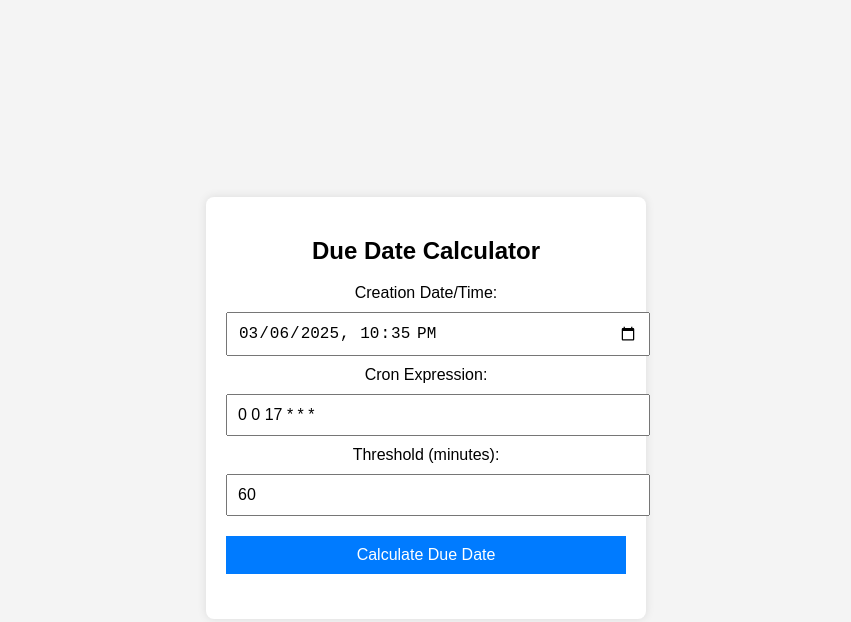
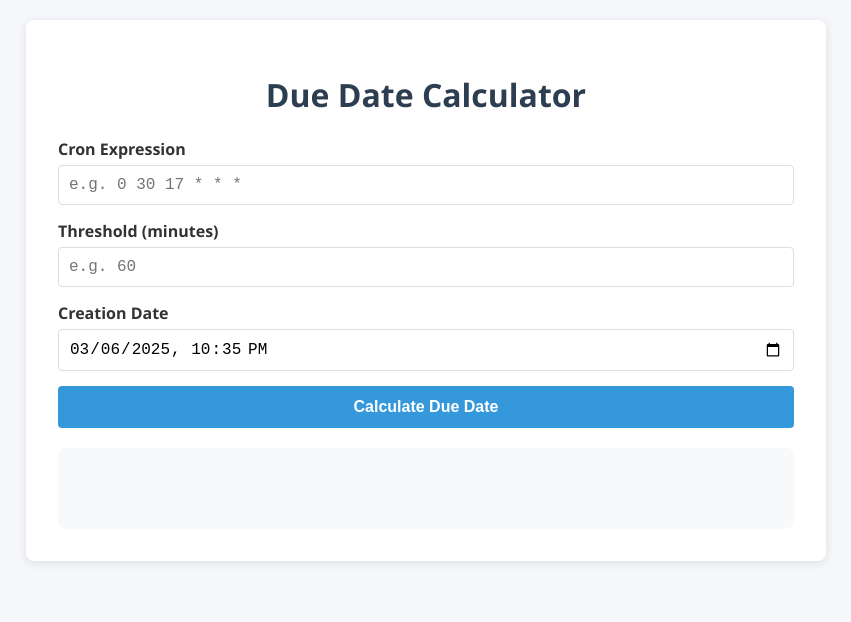
Before and after one commit to kyleastratton/cron-calculator-v2, a plain HTML site: page index.html in a window 1280 px wide. Shown: the whole page, without its empty margins (214-1065 px from the left). Drawn offline with Linux system fonts and the light colour scheme.

Commit message:
Add files via upload

```diff
--- a/index.html
+++ b/index.html
@@ -7,63 +7,127 @@
     <script src="https://cdnjs.cloudflare.com/ajax/libs/later/1.2.0/later.min.js"></script>
     <style>
         body {
-            font-family: Arial, sans-serif;
-            background-color: #f4f4f4;
-            display: flex;
-            justify-content: center;
-            align-items: center;
-            height: 100vh;
+            font-family: 'Segoe UI', Tahoma, Geneva, Verdana, sans-serif;
+            max-width: 800px;
+            /* max-width: 80%; */
+            margin: 0 auto;
+            padding: 20px;
+            background-color: #f5f7fa;
+            color: #333;
         }
         .container {
-            background: white;
-            padding: 20px;
+            background-color: white;
             border-radius: 8px;
-            box-shadow: 0px 0px 10px rgba(0, 0, 0, 0.1);
-            width: 400px;
+            padding: 2rem;
+            box-shadow: 0 2px 10px rgba(0, 0, 0, 0.1);
+            min-width: fit-content;
+            max-width: 100%;
+        }
+        h1, h2 {
+            color: #2c3e50;
             text-align: center;
         }
-        input, button {
+        .form-group {
+            margin-bottom: 15px;
+        }
+        label {
+            display: block;
+            margin-bottom: 5px;
+            font-weight: 600;
+        }
+        input {
+            font-family: monospace;
+        }
+        input, select, button {
+            box-sizing: border-box;
+        }
+        input, select {
             width: 100%;
-            margin: 10px 0;
             padding: 10px;
+            border: 1px solid #ddd;
+            border-radius: 4px;
             font-size: 16px;
         }
         button {
-            background-color: #007bff;
+            background-color: #3498db;
             color: white;
             border: none;
+            padding: 12px 20px;
+            border-radius: 4px;
             cursor: pointer;
+            font-size: 16px;
+            width: 100%;
+            font-weight: 600;
+            transition: background-color 0.2s;
         }
         button:hover {
-            background-color: #0056b3;
+            background-color: #2980b9;
         }
-        .result {
-            margin-top: 15px;
-            font-size: 18px;
-            font-weight: bold;
+        .result-container {
+            text-align: center;
+            margin-top: 20px;
+            padding: 15px;
+            background-color: #f8f9fa;
+            border-radius: 8px;
+            min-height: 3.2rem;
+            font-weight: 600;
+            /* border-left: 5px solid #3498db; */
         }
+        /* .result {
+            margin-top: 20px;
+            padding: 15px;
+            background-color: #f8f9fa;
+            border-radius: 8px;
+            min-height: 1rem;
+            border-left: 5px solid #3498db;
+        } */
+         .success {
+            border-left: 5px solid green;
+         }
+         .error {
+            border-left: 5px solid red;
+         }
     </style>
 </head>
 <body>
+
     <div class="container">
-        <h2>Due Date Calculator</h2>
-        <label>Creation Date/Time:</label>
-        <input type="datetime-local" id="creationDateTime">
 
-        <label>Cron Expression:</label>
-        <input type="text" id="cronExpression" placeholder="e.g. 0 30 17 * * *" value="0 0 17 * * *">
+        <h1>Due Date Calculator</h1>
 
-        <label>Threshold (minutes):</label>
-        <input type="number" id="threshold" placeholder="e.g. 60" value="60">
+        <div class="form-group">
+            <label for="cronExpression">Cron Expression</label>
+            <input type="text" id="cronExpression" placeholder="e.g. 0 30 17 * * *">
+        </div>
 
-        <button onclick="calculateDueDate()">Calculate Due Date</button>
+        <div class="form-group">
+            <label for="threshold">Threshold (minutes)</label>
+            <input type="number" id="threshold" placeholder="e.g. 60">
+        </div>
 
-        <div class="result" id="result"></div>
+        <div class="form-group">
+            <label for="creationDate">Creation Date</label>
+            <input type="datetime-local" id="creationDateTime">
+        </div>
+
+
+        <button id="calculateBtn" onclick="calculateDueDate()"">Calculate Due Date</button>
+
+
+        <div class="result-container" id="result-container">
+            <p class="result" id="result"></p>
+        </div>
+
     </div>
 
     <script>
         // Set current datetime as default for creation time
         document.getElementById('creationDateTime').value = new Date().toISOString().slice(0, 16);
+
+        function displayResultAndLevel(element1, message, element2, className) {
+            document.getElementById(`${element1}`).innerText = `${message}`;
+            document.getElementById(`${element2}`).classList.add(`${className}`);
+        }
 
 
         function calculateDueDate() {
@@ -71,9 +135,12 @@
             const cronExpression = document.getElementById('cronExpression').value;
             const threshold = parseInt(document.getElementById('threshold').value, 10) || 0;
 
+            if (cronExpression == "") {
+                return displayResultAndLevel('result', 'Please enter cron expression!', 'result-container', 'error')
+            }
+
             if (isNaN(creationDate.getTime())) {
                 document.getElementById('result').innerText = "Invalid creation date!";
-                return;
             }
 
             try {
@@ -83,11 +150,6 @@
 
                 // Calculate the threshold boundary
                 let thresholdBoundary = new Date(creationDate.getTime() + threshold * 60000);
-                console.log("creationTime: ", creationDate.getTime());
-                console.log("threshold: ", threshold * 60000);
-                console.log("thresholdBoundary: ", thresholdBoundary);
-                console.log("nextRun: ", nextRun);
-                console.log("Result: ", thresholdBoundary > nextRun);
 
                 // Adjust the due date based on the new condition
                 if (creationDate > nextRun || thresholdBoundary > nextRun) {
@@ -97,8 +159,12 @@
 
                 // Format output with day name
                 const options = { weekday: 'long', year: 'numeric', month: 'long', day: 'numeric', hour: '2-digit', minute: '2-digit' };
+                document.getElementById("result-container").classList.remove('error');
+                document.getElementById("result-container").classList.add('success');
                 document.getElementById('result').innerText = `Due Date: ${nextRun.toLocaleString(undefined, options)}`;
             } catch (error) {
+                document.getElementById("result-container").classList.remove('success');
+                document.getElementById("result-container").classList.add('error');
                 document.getElementById('result').innerText = "Invalid cron expression!";
             }
         }
```
